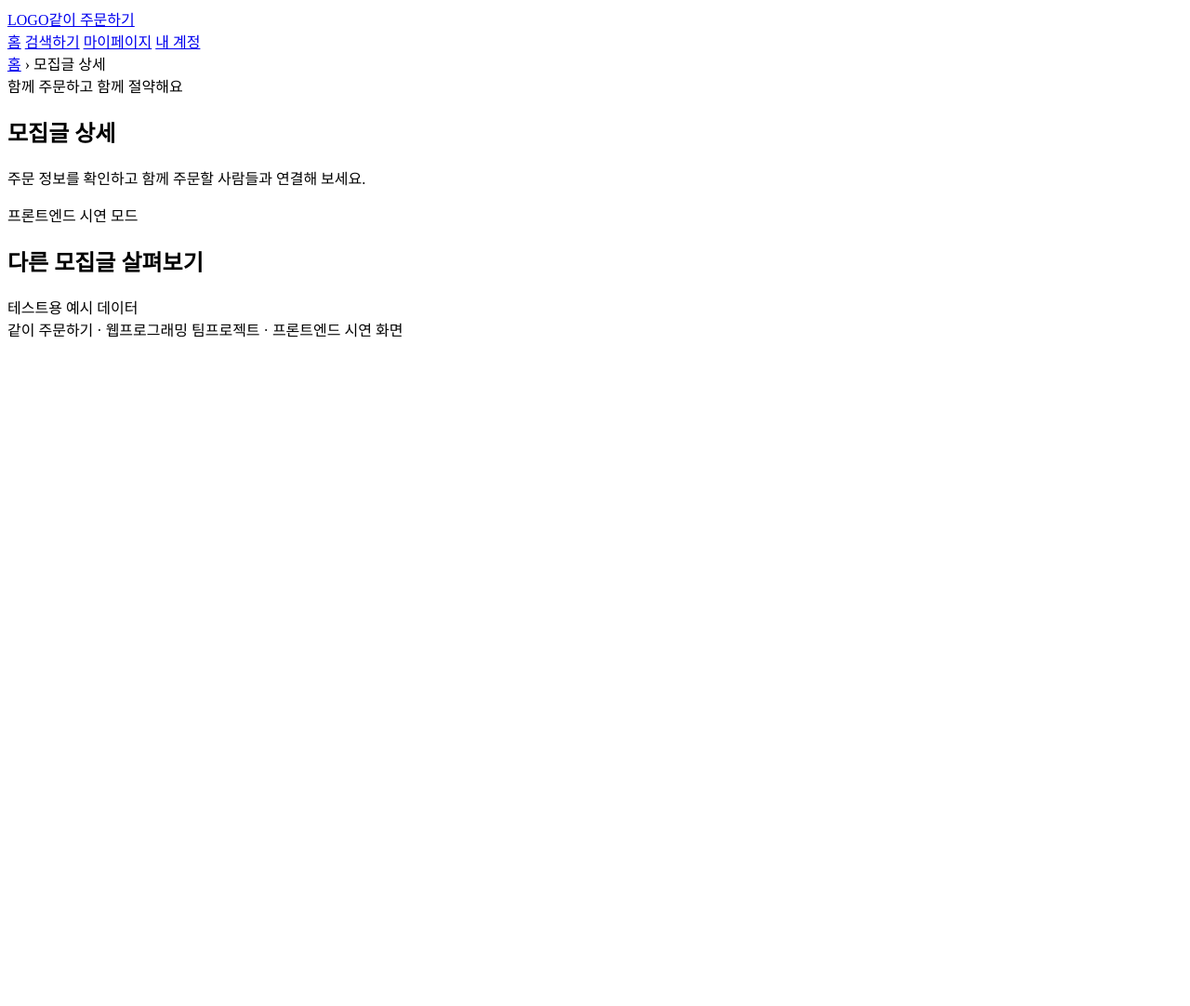
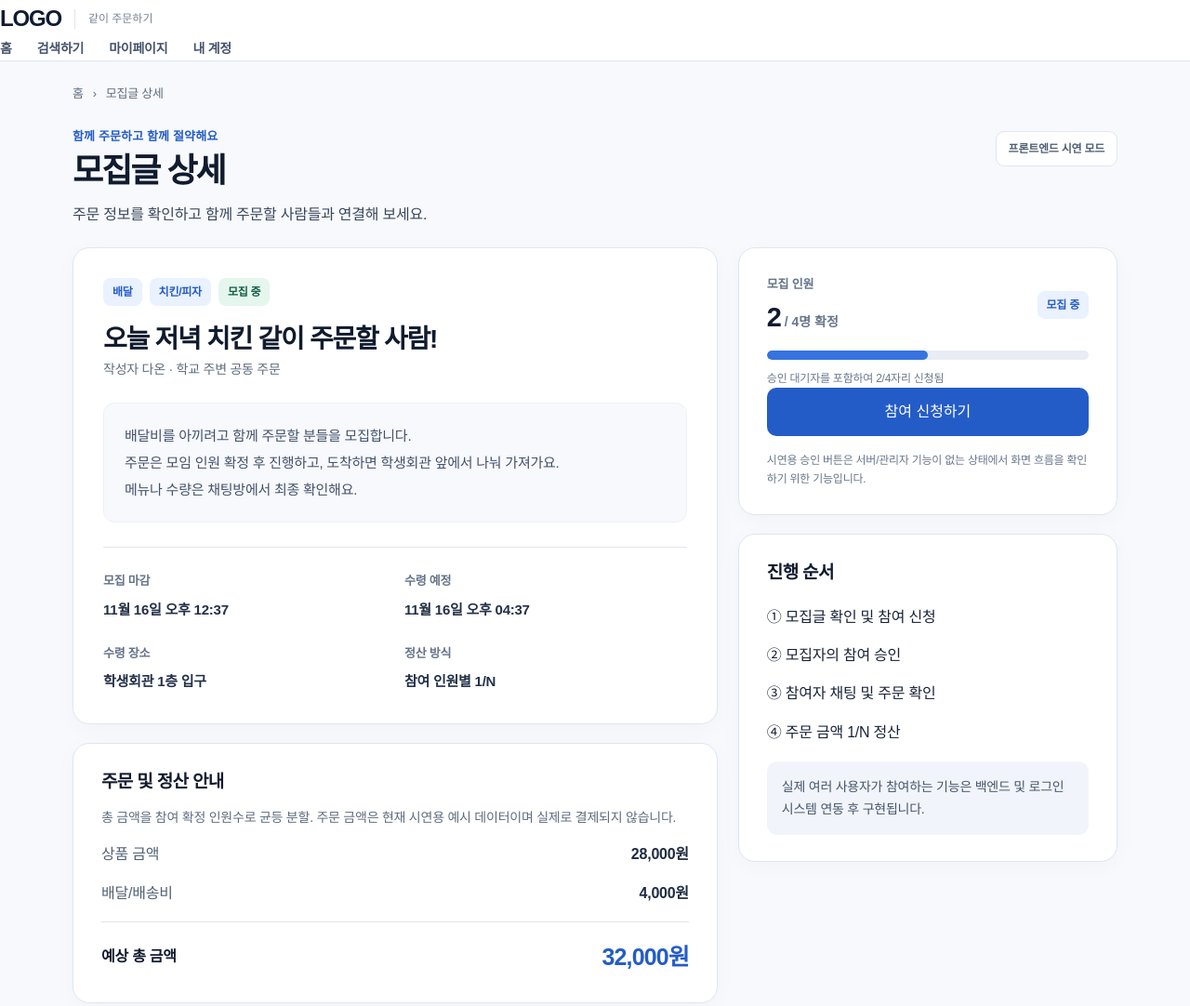
Before and after one commit to ahinjung/soongsil-delivery, a plain HTML site: page frontend/post_detail.html in a window 1280 px wide. Shown: the top 1082 px of the page at 93% size. Before the commit the page ends 800 px from the top, so only its background shows below. Drawn offline with Linux system fonts and the light colour scheme.

Commit message:
Update post_detail.html

```diff
--- a/frontend/post_detail.html
+++ b/frontend/post_detail.html
@@ -4,48 +4,35 @@
   <meta charset="UTF-8">
   <meta name="viewport" content="width=device-width, initial-scale=1.0">
   <title>모집글 상세 | 같이 주문하기</title>
-    <link rel="stylesheet" href="css/member4.css">
-    <script src="js/member4.js" defer></script>
+  <link rel="stylesheet" href="css/order-pages.css">
+  <script src="js/order-pages.js" defer></script>
 </head>
-<body class="member4-page" data-page="detail">
-    <header class="m4-header">
-        <div class="m4-header-inner">
-            <a class="m4-logo" href="index(2).html" aria-label="같이 주문하기 홈">LOGO<span class="m4-brand-sub">같이 주문하기</span></a>
-
-            <nav class="m4-nav" aria-label="주 메뉴">
-                <a href="index(2).html">홈</a>
-                <a href="index(2).html#delivery-page">검색하기</a>
+<body class="order-page" data-page="detail">
+  <header class="header">
+    <div class="header-inner">
+      <a class="logo" href="index.html" aria-label="같이 주문하기 홈">LOGO
+                    <span class="brand-sub">같이 주문하기</span></a>
+      <nav class="nav" aria-label="주 메뉴">
+        <a href="index.html">홈</a>
+        <a href="index.html#delivery-page">검색하기</a>
         <a href="mypage.html">마이페이지</a>
-                <a class="m4-nav-account" href="login.html">내 계정</a>
+        <a class="nav-account" href="login.html">내 계정</a>
       </nav>
     </div>
   </header>
-    <main class="m4-container">
-        <div class="m4-breadcrumb">
-            <a href="index(2).html">홈</a>
-            <span>›</span>
-            <span>모집글 상세</span>
-        </div>
-        <section class="m4-page-intro">
-            <div>
-                <div class="m4-eyebrow">함께 주문하고 함께 절약해요</div>
-                <h1>모집글 상세</h1>
-                <p>주문 정보를 확인하고 함께 주문할 사람들과 연결해 보세요.</p>
-            </div>
-            <span class="m4-demo-tag">프론트엔드 시연 모드</span>
+  <main class="container">
+    <div class="order-breadcrumb"><a href="index.html">홈</a><span>›</span><span>모집글 상세</span></div>
+    <section class="order-page-intro">
+      <div><div class="order-eyebrow">함께 주문하고 함께 절약해요</div><h1>모집글 상세</h1><p>주문 정보를 확인하고 함께 주문할 사람들과 연결해 보세요.</p></div>
+      <span class="order-demo-tag">프론트엔드 시연 모드</span>
     </section>
-        <div id="detailRoot" class="m4-detail-grid" aria-live="polite"></div>
-
-        <section class="m4-related" aria-label="다른 예시 모집글">
-            <div class="m4-section-heading">
-                <h2>다른 모집글 살펴보기</h2>
-                <span>테스트용 예시 데이터</span>
-            </div>
-            <div id="relatedPosts" class="m4-related-cards"></div>
+    <div id="detailRoot" class="order-detail-grid" aria-live="polite"></div>
+    <section class="order-related" aria-label="다른 예시 모집글">
+      <div class="order-section-heading"><h2>다른 모집글 살펴보기</h2><span>테스트용 예시 데이터</span></div>
+      <div id="relatedPosts" class="order-related-cards"></div>
     </section>
   </main>
-
-    <footer class="m4-footer">같이 주문하기 · 웹프로그래밍 팀프로젝트 · 프론트엔드 시연 화면</footer>
-    <div id="toast" class="m4-toast" role="status" aria-live="polite" hidden></div>
+  <footer class="footer">같이 주문하기 · 웹프로그래밍 팀프로젝트 · 프론트엔드 시연 화면</footer>
+  <div id="toast" class="order-toast" role="status" aria-live="polite" hidden></div>
 </body>
 </html>
```
Lines whose indentation alone changed are shown as unchanged.
